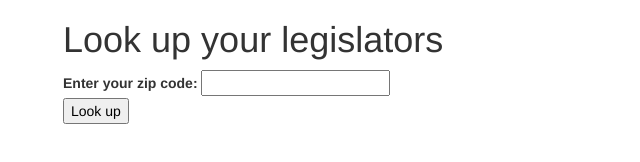
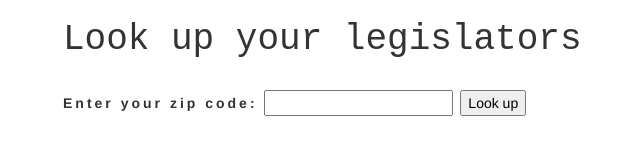
Before and after one commit to mushky/lookup_legislator, a plain HTML site: page index.html in a window 1280 px wide. Shown: the whole page, without its empty margins (7-647 px from the left). Drawn offline with Linux system fonts and the light colour scheme; files that its build step writes are made by us from their sources; files whose address does not match are found by name.

Commit message:
More styling

```diff
--- a/css/styles.css
+++ b/css/styles.css
@@ -1,3 +1,8 @@
 h1 {
-	font-style: sans-serif;
+	font-family: monospace;
+	padding-bottom: 20px;
 }
+
+.spacing {
+	letter-spacing: 3px;
+}
--- a/index.html
+++ b/index.html
@@ -9,13 +9,15 @@
   </head>
   <body>
     <div class="container">
+
   	<h1> Look up your legislators </h1>
-    <div class="form-inline">
-  	  <form id="get-zip">
+  	  <div class="spacing">
+        <form id="get-zip" form class="form-inline" role="form">
   	    <label for="zip">Enter your zip code:</label>
   	    <input id="zip" type="text">
-  	    <div class="btn-btn-default"><button type="submit">Look up</button></div>
-  	</form>
+  	    <button type="submit" class="btn-btn-default">Look up</button>
+  	    </form>
+      </div>
     </div>
   	<ul id="legislators">
   	</ul>
```
